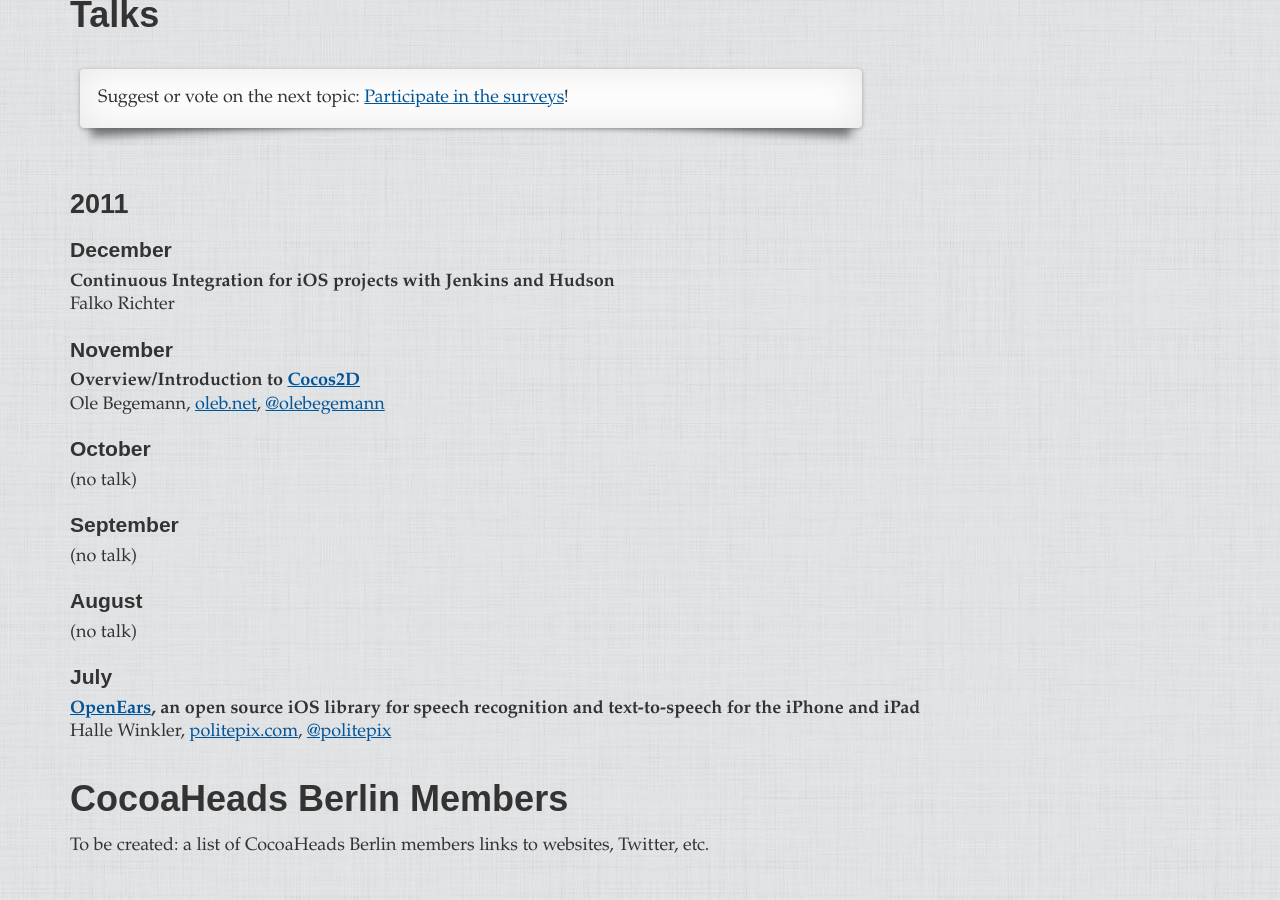
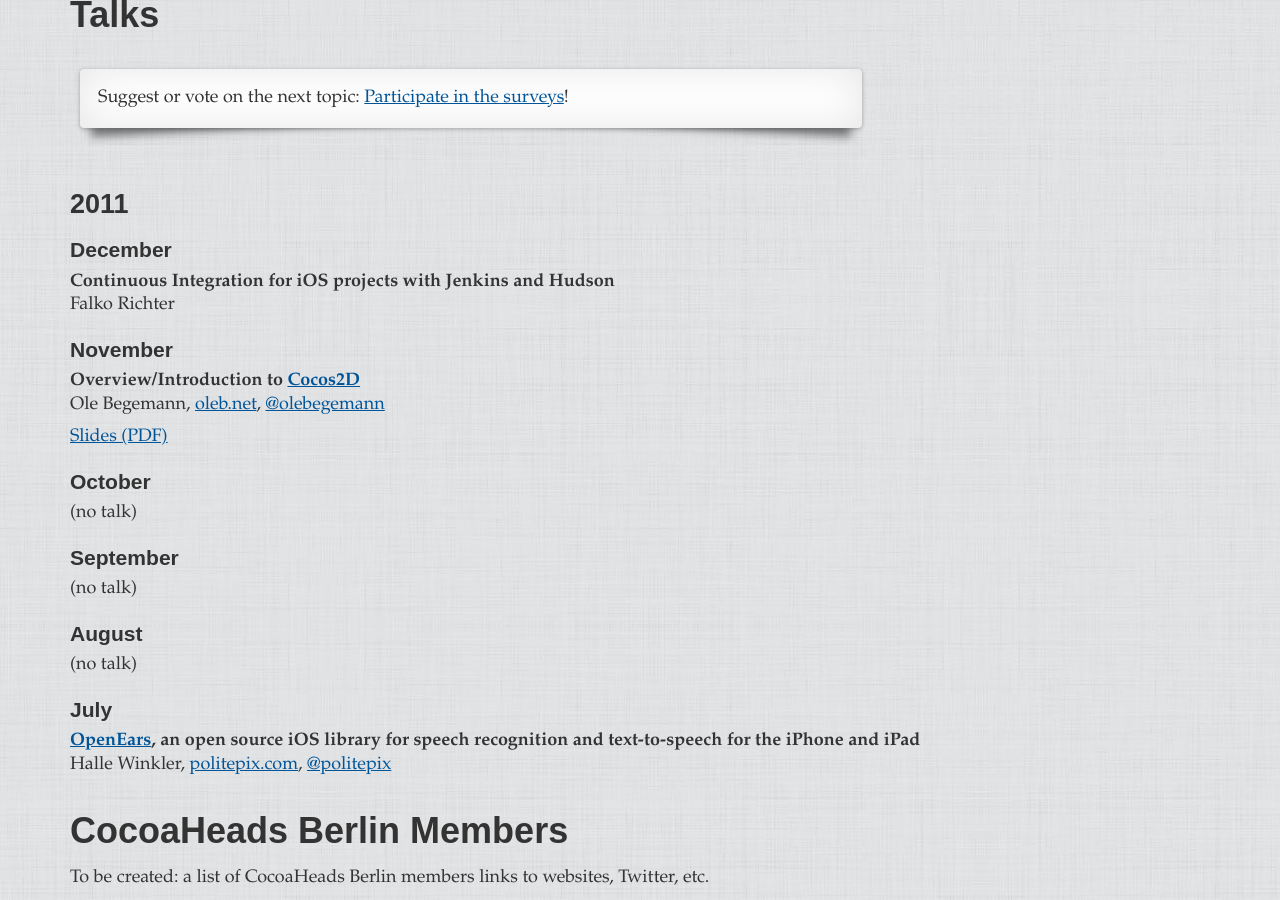
Before and after one commit to cocoaheads-berlin/cocoaheads-berlin.github.com, a Jekyll site: the page built from index.markdown, in a window 1280 px wide and 900 px high, scrolled down 1336 px. Built offline with Jekyll 4.4.1, drawn with Linux system fonts in a browser that asks for light colours; some web fonts are replaced; Markdown is read by kramdown in place of the engine named in the settings; before the commit the page ends 2203 px from its top, so only the background shows below that.

Commit message:
Add slides for Cocos2D talk

```diff
--- a/index.markdown
+++ b/index.markdown
@@ -79,6 +79,8 @@ Falko Richter
 **Overview/Introduction to [Cocos2D](http://www.cocos2d-iphone.org/)**<br>
 Ole Begemann, [oleb.net](http://oleb.net), [@olebegemann](http://twitter.com/olebegemann)
 
+[Slides (PDF)](/assets/cocos2d-ole-begemann-2011-11.pdf)
+
 ### October
 
 (no talk)
```
Also changed, not shown: 3 other files.
